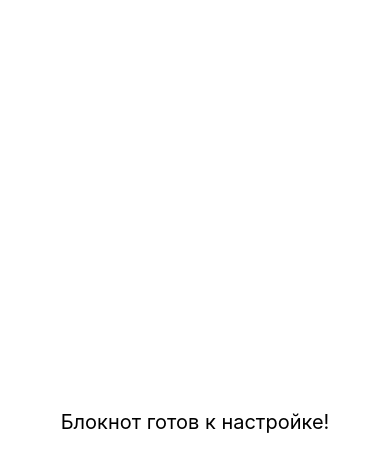
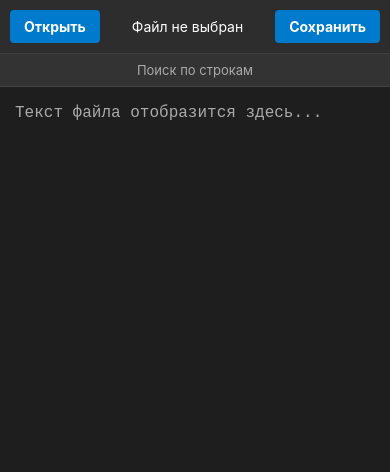
Before and after one commit to bavi1776ktor-oss/android-text-json-editor, a React Native app: screen / in a window 390 px wide. Shown: the top 472 px of the page. Built offline with nearby package versions, Linux system fonts and the light colour scheme.

Commit message:
Update App.jsx

```diff
--- a/App.jsx
+++ b/App.jsx
@@ -1,12 +1,200 @@
-import React from 'react';
-import { SafeAreaView, StyleSheet, Text, View } from 'react-native';
+import React, { useState, useRef, useEffect } from 'react';
+import {
+  SafeAreaView,
+  StyleSheet,
+  Text,
+  View,
+  TextInput,
+  TouchableOpacity,
+  ScrollView,
+  KeyboardAvoidingView,
+  Platform,
+  Alert
+} from 'react-native';
+import DocumentPicker from 'react-native-document-picker';
 
 function App() {
+  const [text, setText] = useState('');
+  const [fileName, setFileName] = useState('Файл не выбран');
+  const [fileUri, setFileUri] = useState(null);
+
+  // Состояния для поиска
+  const [searchQuery, setSearchQuery] = useState('');
+  const [showSearch, setShowSearch] = useState(false);
+  const [searchMatches, setSearchMatches] = useState([]);
+  const [currentMatchIndex, setCurrentMatchIndex] = useState(-1);
+
+  const inputRef = useRef(null);
+
+  // Логика поиска при изменении текста запроса
+  useEffect(() => {
+    if (!searchQuery || !text) {
+      setSearchMatches([]);
+      setCurrentMatchIndex(-1);
+      return;
+    }
+
+    const lines = text.split('\n');
+    const matches = [];
+    const lowerQuery = searchQuery.toLowerCase();
+
+    lines.forEach((line, index) => {
+      if (line.toLowerCase().includes(lowerQuery)) {
+        matches.push(index);
+      }
+    });
+
+    setSearchMatches(matches);
+    if (matches.length > 0) {
+      setCurrentMatchIndex(0);
+    } else {
+      setCurrentMatchIndex(-1);
+    }
+  }, [searchQuery, text]);
+
+  // Выбор и чтение файла через SAF
+  const openFile = async () => {
+    try {
+      const res = await DocumentPicker.pickSingle({
+        type: [DocumentPicker.types.plainText, 'application/json'],
+      });
+
+      setFileName(res.name || 'document.txt');
+      setFileUri(res.uri);
+
+      // Чтение содержимого файла
+      const response = await fetch(res.uri);
+      let fileText = await response.text();
+
+      // Если файл JSON, форматируем его с отступами для читаемости
+      if (res.name?.endsWith('.json') || res.type === 'application/json') {
+        try {
+          const parsed = JSON.parse(fileText);
+          fileText = JSON.stringify(parsed, null, 2);
+        } catch (e) {
+          // Если JSON не валиден, оставляем как текст
+        }
+      }
+
+      setText(fileText);
+    } catch (err) {
+      if (!DocumentPicker.isCancel(err)) {
+        Alert.alert('Ошибка', 'Не удалось открыть файл');
+      }
+    }
+  };
+
+  // Сохранение файла обратно по Uri
+  const saveFile = async () => {
+    if (!fileUri) {
+      Alert.alert('Внимание', 'Сначала откройте файл для редактирования');
+      return;
+    }
+
+    // Если это JSON, проверяем его валидность перед записью
+    if (fileName.endsWith('.json')) {
+      try {
+        JSON.parse(text);
+      } catch (e) {
+        Alert.alert('Ошибка JSON', 'Текст содержит синтаксические ошибки и не является валидным JSON');
+        return;
+      }
+    }
+
+    try {
+      // Отправляем измененный текст обратно по системной ссылке (Uri)
+      await fetch(fileUri, {
+        method: 'PUT',
+        body: text,
+      });
+      Alert.alert('Успех', 'Файл успешно сохранен');
+    } catch (err) {
+      Alert.alert('Ошибка', 'Не удалось сохранить изменения');
+    }
+  };
+
+  // Переключение между найденными строками поиска
+  const navigateSearch = (direction) => {
+    if (searchMatches.length === 0) return;
+
+    let nextIndex = currentMatchIndex + direction;
+    if (nextIndex >= searchMatches.length) nextIndex = 0;
+    if (nextIndex < 0) nextIndex = searchMatches.length - 1;
+
+    setCurrentMatchIndex(nextIndex);
+  };
+
   return (
     <SafeAreaView style={styles.container}>
-      <View style={styles.center}>
-        <Text style={styles.text}>Блокнот готов к настройке!</Text>
-      </View>
+      <KeyboardAvoidingView
+        behavior={Platform.OS === 'ios' ? 'padding' : 'height'}
+        style={styles.container}
+      >
+        {/* Верхняя панель управления */}
+        <View style={styles.header}>
+          <TouchableOpacity style={styles.button} onPress={openFile}>
+            <Text style={styles.buttonText}>Открыть</Text>
+          </TouchableOpacity>
+
+          <Text style={styles.fileName} numberOfLines={1}>
+            {fileName}
+          </Text>
+
+          <TouchableOpacity style={styles.button} onPress={saveFile}>
+            <Text style={styles.buttonText}>Сохранить</Text>
+          </TouchableOpacity>
+        </View>
+
+        {/* Панель поиска */}
+        {showSearch && (
+          <View style={styles.searchBar}>
+            <TextInput
+              style={styles.searchInput}
+              placeholder="Поиск слова..."
+              placeholderTextColor="#888"
+              value={searchQuery}
+              onChangeText={setSearchQuery}
+            />
+            {searchMatches.length > 0 && (
+              <Text style={styles.searchCount}>
+                {currentMatchIndex + 1}/{searchMatches.length} (Стр. {searchMatches[currentMatchIndex] + 1})
+              </Text>
+            )}
+            <View style={styles.searchNav}>
+              <TouchableOpacity style={styles.navButton} onPress={() => navigateSearch(-1)}>
+                <Text style={styles.navButtonText}>▲</Text>
+              </TouchableOpacity>
+              <TouchableOpacity style={styles.navButton} onPress={() => navigateSearch(1)}>
+                <Text style={styles.navButtonText}>▼</Text>
+              </TouchableOpacity>
+            </View>
+          </View>
+        )}
+
+        {/* Кнопка вызова/скрытия поиска */}
+        <TouchableOpacity
+          style={styles.toggleSearch}
+          onPress={() => setShowSearch(!showSearch)}
+        >
+          <Text style={styles.toggleSearchText}>
+            {showSearch ? 'Скрыть поиск' : 'Поиск по строкам'}
+          </Text>
+        </TouchableOpacity>
+
+        {/* Главная рабочая область текста */}
+        <ScrollView style={styles.editorScroll} contentContainerStyle={{ flexGrow: 1 }}>
+          <TextInput
+            ref={inputRef}
+            style={styles.editorInput}
+            multiline
+            textAlignVertical="top"
+            value={text}
+            onChangeText={setText}
+            placeholder="Текст файла отобразится здесь..."
+            placeholderTextColor="#aaa"
+          />
+        </ScrollView>
+      </KeyboardAvoidingView>
     </SafeAreaView>
   );
 }
@@ -14,16 +202,94 @@ function App() {
 const styles = StyleSheet.create({
   container: {
     flex: 1,
-    backgroundColor: '#fff',
+    backgroundColor: '#1e1e1e',
   },
-  center: {
+  header: {
+    flexDirection: 'row',
+    alignItems: 'center',
+    justifyContent: 'space-between',
+    padding: 10,
+    backgroundColor: '#2d2d2d',
+    borderBottomWidth: 1,
+    borderBottomColor: '#3d3d3d',
+  },
+  fileName: {
     flex: 1,
-    justifyContent: 'center',
+    color: '#fff',
+    fontSize: 14,
+    textAlign: 'center',
+    marginHorizontal: 10,
+  },
+  button: {
+    backgroundColor: '#007acc',
+    paddingVertical: 8,
+    paddingHorizontal: 14,
+    borderRadius: 4,
+  },
+  buttonText: {
+    color: '#fff',
+    fontWeight: 'bold',
+    fontSize: 14,
+  },
+  toggleSearch: {
+    backgroundColor: '#333',
+    padding: 8,
+    alignItems: 'center',
+    borderBottomWidth: 1,
+    borderBottomColor: '#444',
+  },
+  toggleSearchText: {
+    color: '#aaa',
+    fontSize: 13,
+  },
+  searchBar: {
+    flexDirection: 'row',
+    alignItems: 'center',
+    backgroundColor: '#252526',
+    paddingHorizontal: 10,
+    paddingVertical: 6,
+    borderBottomWidth: 1,
+    borderBottomColor: '#3d3d3d',
+  },
+  searchInput: {
+    flex: 1,
+    height: 36,
+    backgroundColor: '#3c3c3c',
+    color: '#fff',
+    paddingHorizontal: 10,
+    borderRadius: 4,
+    fontSize: 14,
+  },
+  searchCount: {
+    color: '#aaa',
+    fontSize: 12,
+    marginHorizontal: 8,
+  },
+  searchNav: {
+    flexDirection: 'row',
+  },
+  navButton: {
+    backgroundColor: '#444',
+    padding: 8,
+    marginLeft: 4,
+    borderRadius: 4,
+    width: 32,
     alignItems: 'center',
   },
-  text: {
-    fontSize: 20,
-    color: '#000',
+  navButtonText: {
+    color: '#fff',
+    fontSize: 12,
+  },
+  editorScroll: {
+    flex: 1,
+  },
+  editorInput: {
+    flex: 1,
+    color: '#d4d4d4',
+    fontSize: 16,
+    fontFamily: Platform.OS === 'ios' ? 'Courier' : 'monospace',
+    padding: 15,
+    lineHeight: 22,
   },
 });
 
```
